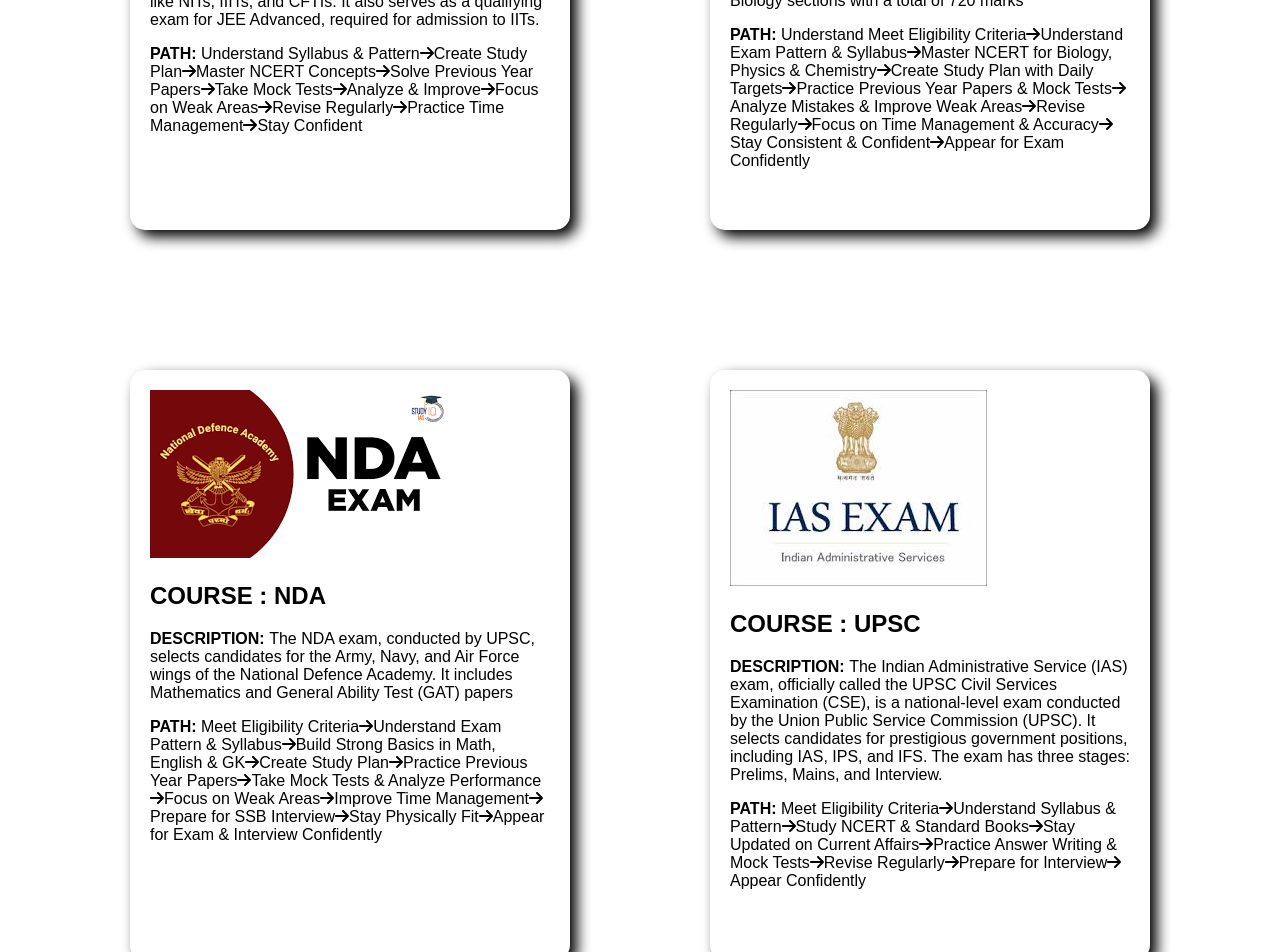
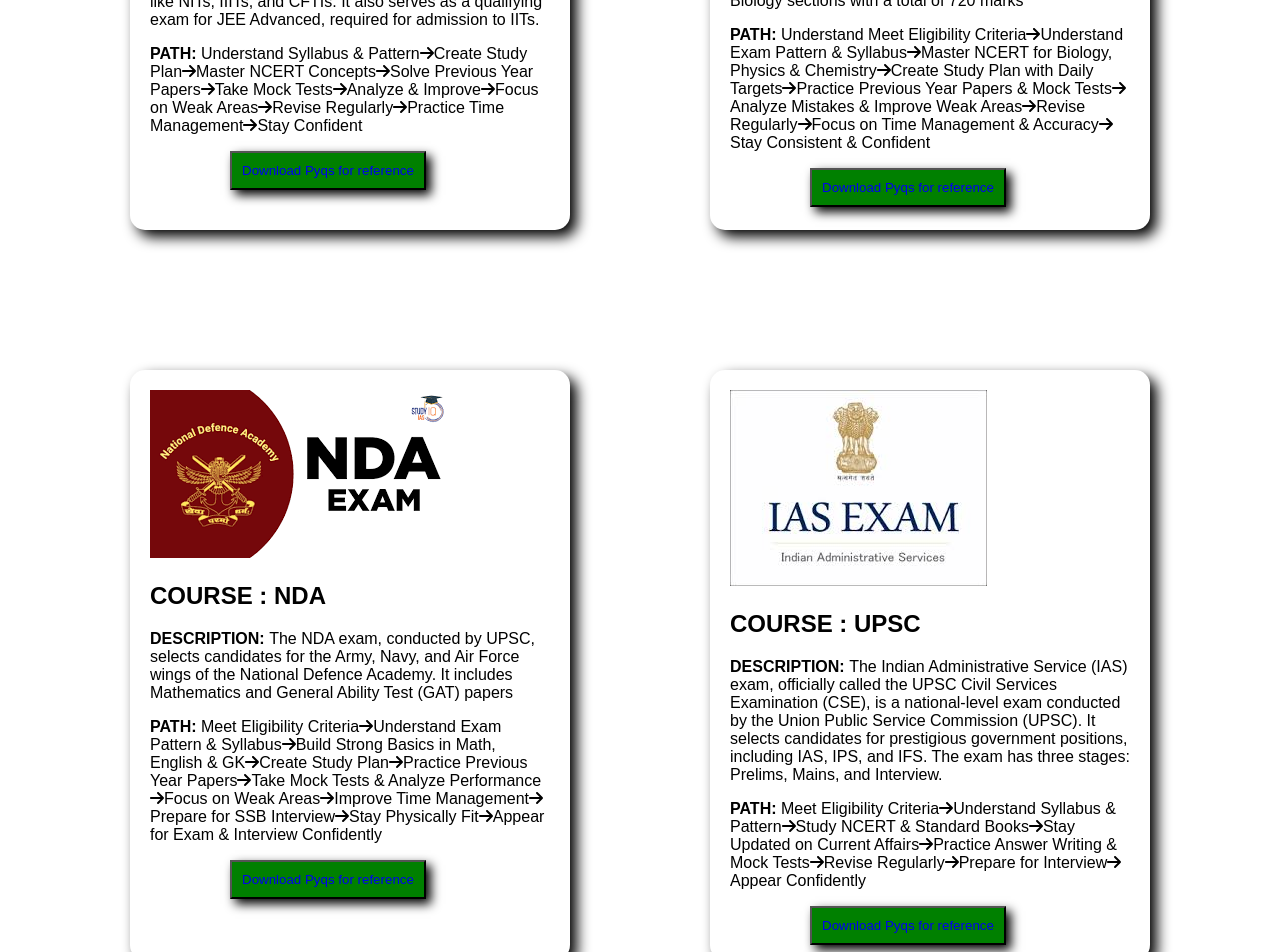
Before and after one commit to Graffian/learn-sphere-hackjmi, a React (Create React App) app: page /roadmaps in a window 1280 px wide. Shown: the part 480-1432 px from the top of the page. Built offline with nearby package versions, Linux system fonts and the light colour scheme.

Commit message:
added some more functionality

```diff
--- a/src/App.js
+++ b/src/App.js
@@ -3,6 +3,7 @@
 import Roadmap from "./components/Roadmap/Roadmap.js"
 import About from "./components/About/About.js"
 import Tutor from "./components/Tutor/Tutor.js"
+import Teacher from "./components/Teacher/Teacher.js"
 import {Routes,Route,useNavigate} from "react-router-dom"
 import styles from "./app2.css"
 function App() {
@@ -28,7 +29,8 @@
       <Route path="/" element={<Home/>}/>
       <Route path="/roadmaps" element={<Roadmap/>}/>
       <Route path="/about" element={<About/>}/>
-      <Route path="/courses/:exam/:person" element={<Course/>}/>
+      <Route path="/courses/:exam/Student" element={<Course/>}/>
+      <Route path="/courses/:exam/Teacher" element={<Teacher/>}/>
       <Route path="/tutor/:id" element={<Tutor/>}/>
     </Routes>
     </>
--- a/src/components/Home/Home.js
+++ b/src/components/Home/Home.js
@@ -9,7 +9,10 @@
   function handleEnterBtn(){
     if (courseInputRef.current.value!="" && personInputRef.current.value=="Student"){
       navigate(`/courses/${courseInputRef.current.value}/${personInputRef.current.value}`)
-    }else {
+    }else if (courseInputRef.current.value !="" && personInputRef.current.value == "Teacher"){
+      navigate(`/courses/${courseInputRef.current.value}/${personInputRef.current.value}`)
+    }
+    else {
       setErrorMsg("enter both the fields then press enter")
     }
   }
--- a/src/components/Roadmap/Roadmap.css
+++ b/src/components/Roadmap/Roadmap.css
@@ -18,7 +18,24 @@
 
 .course-desc{
   color:black;
+
 }
 .path-desc{
   color:black;
 }
+.pyqBtn{
+  padding: 10px;
+  margin-inline: 80px;
+  background-color: green;
+  color:white;
+  box-shadow: 5px 5px 10px black;
+}
+.pyqBtn:hover{
+  background-color: #59ea1a ;
+}
+a{
+  text-decoration: none;
+}
+a:visited{
+  color:white;
+}
--- a/src/components/Roadmap/Roadmap.js
+++ b/src/components/Roadmap/Roadmap.js
@@ -7,7 +7,9 @@
 import Cbse from "../Images/Cbse.jpeg"
 import { FontAwesomeIcon } from '@fortawesome/react-fontawesome'
 import { faArrowRight } from '@fortawesome/free-solid-svg-icons'
+import {useNavigate} from "react-router-dom"
 function Roadmap(){
+  const navigate = useNavigate()
   return(
     <nav className="roadmap-wrapper">
       <div className="roadmap-div">
@@ -17,6 +19,7 @@
 JEE Main is a national-level entrance exam in India for admission to top engineering colleges like NITs, IIITs, and CFTIs. It also serves as a qualifying exam for JEE Advanced, required for admission to IITs.
 </p>
 <p className="path-desc"><b>PATH: </b>Understand Syllabus & Pattern<FontAwesomeIcon icon={faArrowRight} />Create Study Plan<FontAwesomeIcon icon={faArrowRight} />Master NCERT Concepts<FontAwesomeIcon icon={faArrowRight} />Solve Previous Year Papers<FontAwesomeIcon icon={faArrowRight} />Take Mock Tests<FontAwesomeIcon icon={faArrowRight} />Analyze & Improve<FontAwesomeIcon icon={faArrowRight} />Focus on Weak Areas<FontAwesomeIcon icon={faArrowRight} />Revise Regularly<FontAwesomeIcon icon={faArrowRight} />Practice Time Management<FontAwesomeIcon icon={faArrowRight} />Stay Confident</p>
+<button className="pyqBtn"><a href="https://jeemain.nta.nic.in/">Download Pyqs for reference</a></button>
       </div>
 
 
@@ -25,7 +28,8 @@
         <h2>COURSE : NEET</h2>
         <p className="course-desc"><b>DESCRIPTION: </b>
 The National Eligibility cum Entrance Test (NEET) is a national-level entrance exam in India for admission to undergraduate medical courses (MBBS, BDS, and AYUSH) in government and private medical colleges. It consists of Physics, Chemistry, and Biology sections with a total of 720 marks</p>
-<p className="path-desc"><b>PATH: </b>Understand Meet Eligibility Criteria<FontAwesomeIcon icon={faArrowRight} />Understand Exam Pattern & Syllabus<FontAwesomeIcon icon={faArrowRight} />Master NCERT for Biology, Physics & Chemistry<FontAwesomeIcon icon={faArrowRight} />Create Study Plan with Daily Targets<FontAwesomeIcon icon={faArrowRight} />Practice Previous Year Papers & Mock Tests<FontAwesomeIcon icon={faArrowRight} />Analyze Mistakes & Improve Weak Areas<FontAwesomeIcon icon={faArrowRight} />Revise Regularly<FontAwesomeIcon icon={faArrowRight} />Focus on Time Management & Accuracy<FontAwesomeIcon icon={faArrowRight} />Stay Consistent & Confident<FontAwesomeIcon icon={faArrowRight} />Appear for Exam Confidently</p>
+<p className="path-desc"><b>PATH: </b>Understand Meet Eligibility Criteria<FontAwesomeIcon icon={faArrowRight} />Understand Exam Pattern & Syllabus<FontAwesomeIcon icon={faArrowRight} />Master NCERT for Biology, Physics & Chemistry<FontAwesomeIcon icon={faArrowRight} />Create Study Plan with Daily Targets<FontAwesomeIcon icon={faArrowRight} />Practice Previous Year Papers & Mock Tests<FontAwesomeIcon icon={faArrowRight} />Analyze Mistakes & Improve Weak Areas<FontAwesomeIcon icon={faArrowRight} />Revise Regularly<FontAwesomeIcon icon={faArrowRight} />Focus on Time Management & Accuracy<FontAwesomeIcon icon={faArrowRight} />Stay Consistent & Confident</p>
+    <button className="pyqBtn"><a href="https://neet.nta.nic.in/">Download Pyqs for reference</a></button>
       </div>
 
 
@@ -38,6 +42,7 @@
 <p className="path-desc"><b>PATH: </b>
 Meet Eligibility Criteria<FontAwesomeIcon icon={faArrowRight} />Understand Exam Pattern & Syllabus<FontAwesomeIcon icon={faArrowRight} />Build Strong Basics in Math, English & GK<FontAwesomeIcon icon={faArrowRight} />Create Study Plan<FontAwesomeIcon icon={faArrowRight} />Practice Previous Year Papers<FontAwesomeIcon icon={faArrowRight} />Take Mock Tests & Analyze Performance<FontAwesomeIcon icon={faArrowRight} />Focus on Weak Areas<FontAwesomeIcon icon={faArrowRight} />Improve Time Management<FontAwesomeIcon icon={faArrowRight} />Prepare for SSB Interview<FontAwesomeIcon icon={faArrowRight} />Stay Physically Fit<FontAwesomeIcon icon={faArrowRight} />Appear for Exam & Interview Confidently
 </p>
+<button className="pyqBtn"><a href="https://upsc.gov.in/examinations/National%20Defence%20Academy%20and%20Naval%20Academy%20Examination%20%28I%29%2C%202025">Download Pyqs for reference</a></button>
       </div>
       <div className="roadmap-div">
         <img className="course-img" src={Ias} alt="Ias LOGO"/>
@@ -48,6 +53,7 @@
 <p className="path-desc"><b>PATH: </b>
 Meet Eligibility Criteria<FontAwesomeIcon icon={faArrowRight} />Understand Syllabus & Pattern<FontAwesomeIcon icon={faArrowRight} />Study NCERT & Standard Books<FontAwesomeIcon icon={faArrowRight} />Stay Updated on Current Affairs<FontAwesomeIcon icon={faArrowRight} />Practice Answer Writing & Mock Tests<FontAwesomeIcon icon={faArrowRight} />Revise Regularly<FontAwesomeIcon icon={faArrowRight} />Prepare for Interview<FontAwesomeIcon icon={faArrowRight} />Appear Confidently
 </p>
+      <button className="pyqBtn"><a href="https://upsc.gov.in/">Download Pyqs for reference</a></button>
       </div>
       <div className="roadmap-div">
         <img style={{width:"400px",height:"200px"}} className="course-img" src={Icse10} alt="ICSE LOGO"/>
@@ -58,6 +64,7 @@
 <p className="path-desc"><b>PATH: </b>
 Conceptual Clarity<FontAwesomeIcon icon={faArrowRight} />Regular Practice<FontAwesomeIcon icon={faArrowRight} />Time Management<FontAwesomeIcon icon={faArrowRight} />Previous Year Papers<FontAwesomeIcon icon={faArrowRight} />Revision and Mock Tests<FontAwesomeIcon icon={faArrowRight} />Board Exam Performance
 </p>
+    <button className="pyqBtn"><a href="https://cisce.org/">Download Pyqs for reference</a></button>
       </div>
       <div className="roadmap-div">
         <img style={{width:"400px",height:"200px"}} className="course-img" src={Cbse} alt="ICSE LOGO"/>
@@ -68,6 +75,7 @@
 <p className="path-desc"><b>PATH: </b>
 NCERT Proficiency<FontAwesomeIcon icon={faArrowRight} />Objective Learning<FontAwesomeIcon icon={faArrowRight} />Sample Papers Practice<FontAwesomeIcon icon={faArrowRight} />Time Management<FontAwesomeIcon icon={faArrowRight} />Thorough Revision<FontAwesomeIcon icon={faArrowRight} />Exam Success
 </p>
+<button className="pyqBtn"><a href="https://www.cbse.gov.in/">Download Pyqs for reference</a></button>
       </div>
     </nav>
     )
--- /dev/null
+++ b/src/components/Teacher/Teacher.js
@@ -0,0 +1,9 @@
+
+function Teacher(){
+  return(
+    <>
+
+    </>
+    )
+}
+export default Teacher
--- a/src/components/Tutor/Tutor.css
+++ b/src/components/Tutor/Tutor.css
@@ -37,6 +37,17 @@
     padding:10px;
     border-radius: 10px;
 }
+.chatBtn{
+    color:white;
+    background-color: steelblue;
+    padding: 10px;
+    border-radius: 10px;
+    padding-left:15px;
+    padding-right:15px;
+}
+.chatBtn:hover{
+    background-color: skyblue;
+}
 .requestBtn{
     color:white;
     background-color: steelblue;
```
Also changed, not shown: src/components/Tutor/Tutor.js (+15 -9 lines), src/components/Teacher/Teacher.css (added).
